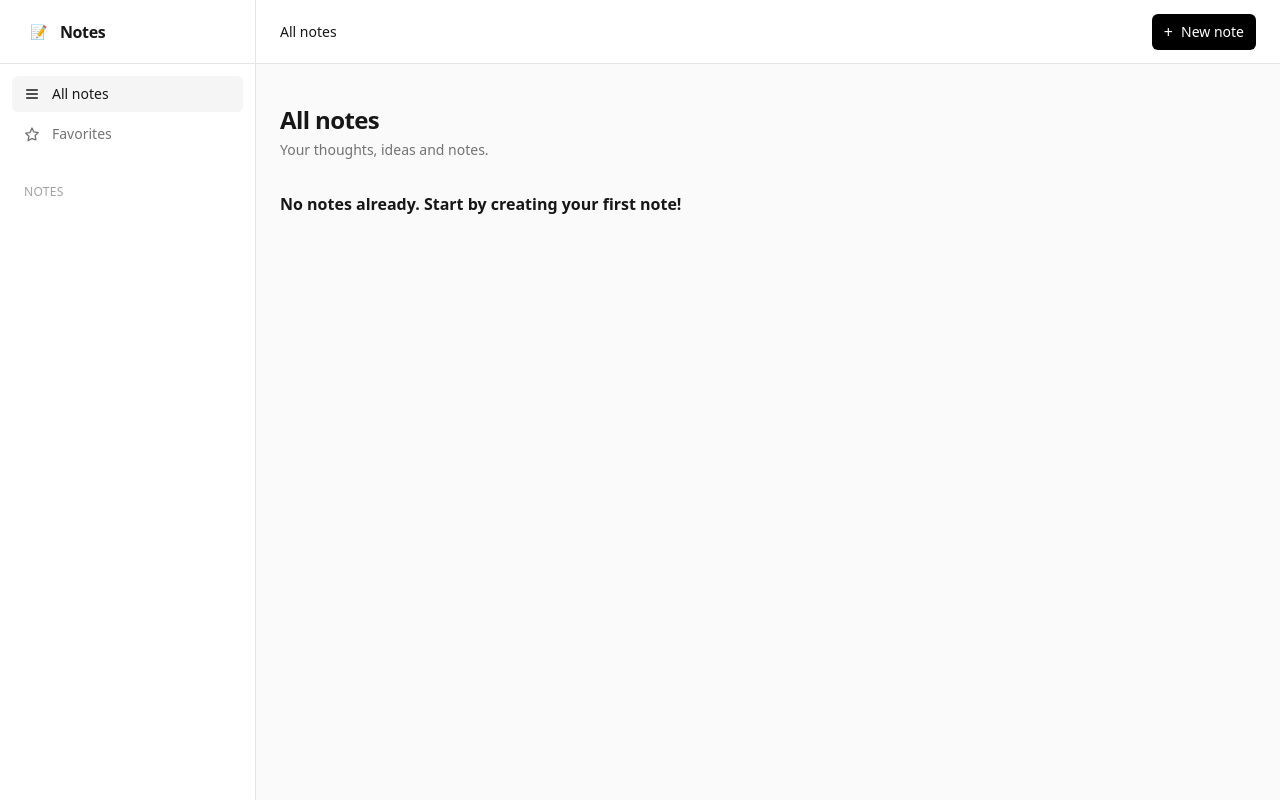
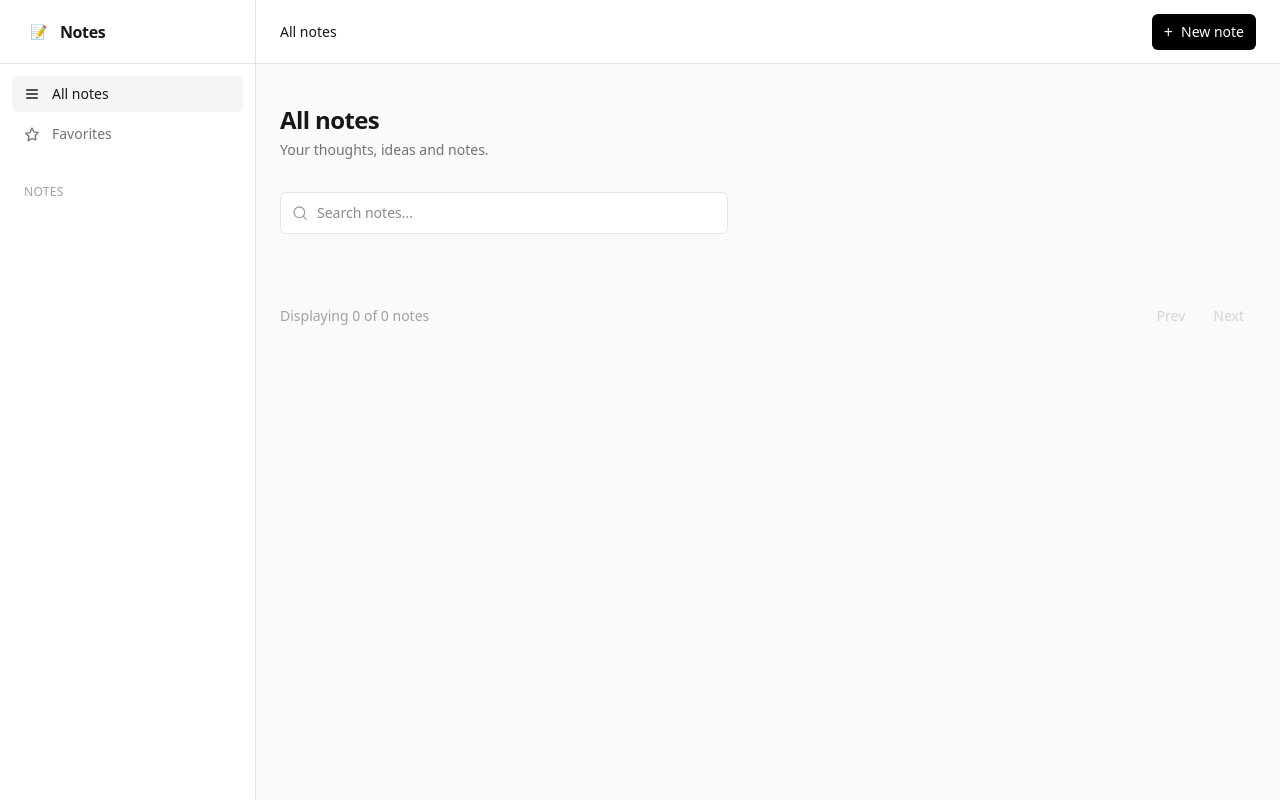
Before and after one commit to joalinpineda/flask-notes, a Flask app: page / in a window 1280 px wide. Run offline with Flask 3, Linux system fonts and the light colour scheme; data that the repository does not hold is empty.

Commit message:
feat: added pagination to the main list

```diff
--- a/notes/routes.py
+++ b/notes/routes.py
@@ -6,7 +6,7 @@ notes_bp = Blueprint('notes', __name__)
 
 @notes_bp.route('/')
 def main_list():
-    notes = Note.query.all()
+    notes = Note.query.order_by(Note.created_at.desc()).paginate(per_page=6)
     return render_template('main_list.html', notes=notes)
 
 
--- a/templates/main_list.html
+++ b/templates/main_list.html
@@ -87,7 +87,7 @@
     <!-- Notes -->
     <div class="grid grid-cols-1 sm:grid-cols-2 lg:grid-cols-3 gap-4">
 
-        {% for note in notes %}
+        {% for note in notes.items %}
         <!-- Note card -->
         <a href="{{url_for('notes.view_note', id = note.id )}}"
         class="group block bg-white border border-neutral-200 rounded-lg p-5 hover:border-neutral-300 hover:shadow-sm transition">
@@ -123,40 +123,55 @@
     <div class="mt-10 flex items-center justify-between">
 
         <span class="text-sm text-neutral-400">
-            Showing {{notes|length}} notes
+            Displaying {{notes.items|length}} of {{notes.total}} notes
         </span>
 
+        {% if notes.has_prev %}
+         <div class="flex items-center gap-1">
+            <button class="px-3 py-2 rounded-md text-sm text-neutral-500 hover:bg-neutral-200">
+           <a href="{{url_for('notes.main_list', page=notes.prev_num)}}">Prev</a>
+        </button>
+        {% else %}
         <div class="flex items-center gap-1">
+            <button disabled class="px-3 py-2 rounded-md text-sm text-neutral-300 cursor-not-allowed">
+                Prev
+            </button>
+            {% endif %}
 
-            <button
-                disabled
-                class="px-3 py-2 rounded-md text-sm text-neutral-300 cursor-not-allowed">
-                Previous
-            </button>
-
-            <button
-                class="px-3 py-2 rounded-md bg-neutral-100 text-sm font-medium">
-                1
-            </button>
+            {% for page in notes.iter_pages(left_edge=2, left_current=2, right_current=2, right_edge=2) %}
+                {% if page %}
+                    {% if page == notes.page %}
+                    <button class="px-3 py-2 rounded-md bg-black text-white text-sm font-medium">
+                        <p class='text-white'>{{page}}</p>
+                    </button>
+                    {% else %}
+                    <button class="px-3 py-2 rounded-md bg-neutral-100 text-sm font-medium">
+                        <a href="{{url_for('notes.main_list', page=page)}}">{{page}}</a>
+                    </button>
+                    {% endif %}
+                {% else %}
+                ...
+                {% endif %}
+            {% endfor %}
 
 
+            {% if notes.has_next %}
             <button
-                class="px-3 py-2 rounded-md text-sm text-neutral-500 hover:bg-neutral-100">
-                2
+                class="px-3 py-2 rounded-md text-sm text-neutral-500 hover:bg-neutral-200">
+                <a href="{{url_for('notes.main_list', page=notes.next_num)}}">Next</a>
             </button>
-
-
-            <button
-                class="px-3 py-2 rounded-md text-sm text-neutral-500 hover:bg-neutral-100">
+            {% else %}
+            <button disabled class="px-3 py-2 rounded-md text-sm text-neutral-300 cursor-not-allowed">
                 Next
             </button>
+            {% endif %}
 
         </div>
 
     </div>
-{% else %}
-<p><strong>No notes already. Start by creating your first note!</strong></p>
-{% endif %}
+    {% else %}
+    <p><strong>No notes already. Start by creating your first note!</strong></p>
+    {% endif %}
 </section>
 
 {% endblock Content %}
```
